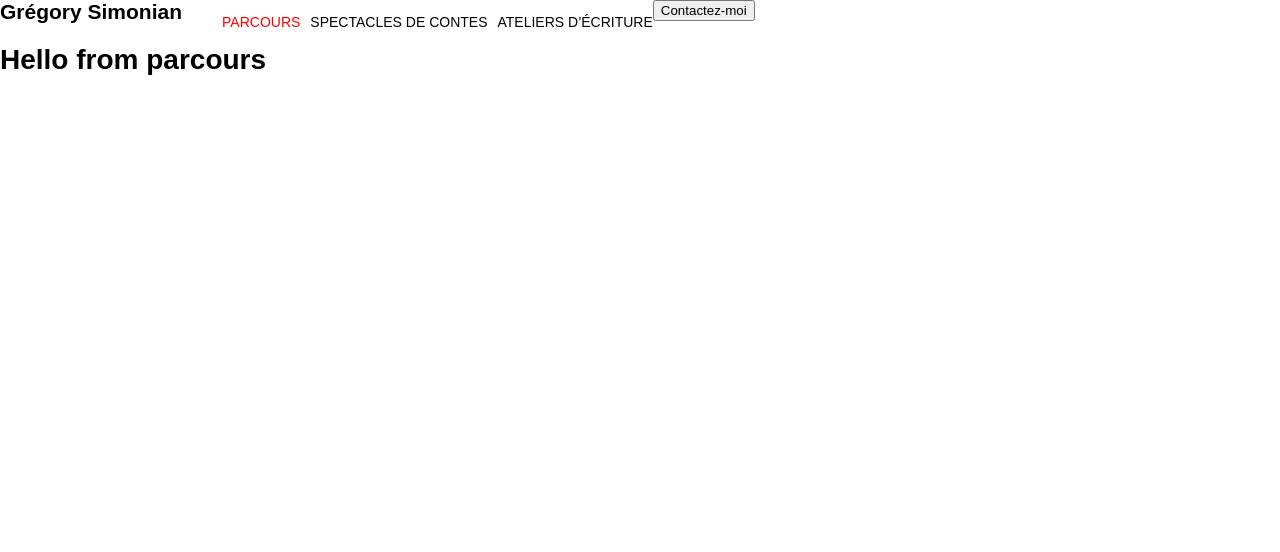
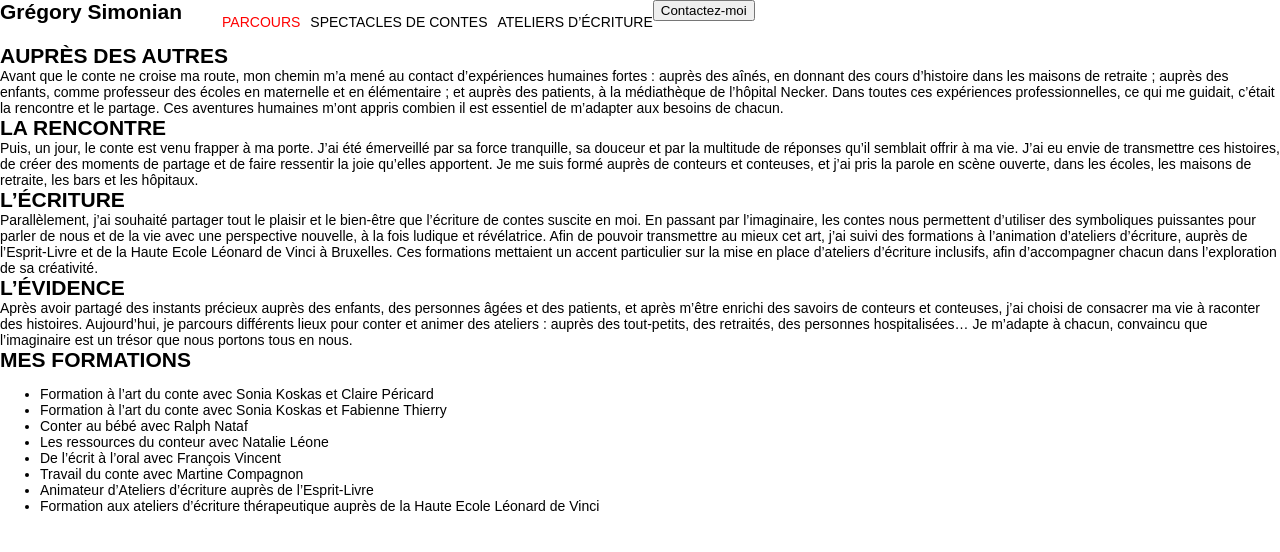
Before and after one commit to alexissimonian/gregory-conte, a SvelteKit app: page /parcours in a window 1280 px wide. Shown: the top 552 px of the page. Built offline with nearby package versions, Linux system fonts and the light colour scheme; a web font is replaced by a local one.

Commit message:
basic structure without carousel

```diff
--- a/src/app.css
+++ b/src/app.css
@@ -25,3 +25,8 @@ h4,
 p {
     margin: 0px;
 }
+
+h2,
+h3 {
+    text-transform: uppercase;
+}
--- a/src/routes/contact/+page.svelte
+++ b/src/routes/contact/+page.svelte
@@ -35,14 +35,14 @@
 </script>
 
 <header>
-    <h1>Contact</h1>
+    <h2>Contactez-moi !</h2>
 </header>
 <section>
     <div id="contact-form-container">
         <form method="post" on:submit={handleSubmit}>
             <label>Nom <input name="nom" required /></label>
             <label>Prénom <input name="prenom" required /></label>
-            <label>Email <input name="email" required /></label>
+            <label>Votre Adresse E-mail <input name="email" required /></label><br/>
             <label>Message <textarea name="message" required></textarea></label>
 
             <div bind:this={turnstileContainer}></div>
@@ -56,3 +56,5 @@
         </form>
     </div>
 </section>
+<style>
+</style>
--- a/src/routes/parcours/+page.svelte
+++ b/src/routes/parcours/+page.svelte
@@ -1 +1,97 @@
-<h1>Hello from parcours</h1>
+<section>
+    <header>
+        <h2>Auprès des autres</h2>
+    </header>
+    <div>
+        <p>
+            Avant que le conte ne croise ma route, mon chemin m’a mené au
+            contact d’expériences humaines fortes : auprès des aînés, en donnant
+            des cours d’histoire dans les maisons de retraite ; auprès des
+            enfants, comme professeur des écoles en maternelle et en élémentaire
+            ; et auprès des patients, à la médiathèque de l’hôpital Necker. Dans
+            toutes ces expériences professionnelles, ce qui me guidait, c’était
+            la rencontre et le partage. Ces aventures humaines m’ont appris
+            combien il est essentiel de m’adapter aux besoins de chacun.
+        </p>
+    </div>
+</section>
+<section>
+    <header>
+        <h2>La rencontre</h2>
+    </header>
+    <div>
+        <p>
+            Puis, un jour, le conte est venu frapper à ma porte. J’ai été
+            émerveillé par sa force tranquille, sa douceur et par la multitude
+            de réponses qu’il semblait offrir à ma vie. J’ai eu envie de
+            transmettre ces histoires, de créer des moments de partage et de
+            faire ressentir la joie qu’elles apportent. Je me suis formé auprès
+            de conteurs et conteuses, et j’ai pris la parole en scène ouverte,
+            dans les écoles, les maisons de retraite, les bars et les hôpitaux.
+        </p>
+    </div>
+</section>
+<section>
+    <header>
+        <h2>L’écriture</h2>
+    </header>
+    <div>
+        <p>
+            Parallèlement, j’ai souhaité partager tout le plaisir et le
+            bien-être que l’écriture de contes suscite en moi. En passant par
+            l’imaginaire, les contes nous permettent d’utiliser des symboliques
+            puissantes pour parler de nous et de la vie avec une perspective
+            nouvelle, à la fois ludique et révélatrice. Afin de pouvoir
+            transmettre au mieux cet art, j’ai suivi des formations à
+            l’animation d’ateliers d’écriture, auprès de l’Esprit-Livre et de la
+            Haute Ecole Léonard de Vinci à Bruxelles. Ces formations mettaient
+            un accent particulier sur la mise en place d’ateliers d’écriture
+            inclusifs, afin d’accompagner chacun dans l’exploration de sa
+            créativité.
+        </p>
+    </div>
+</section>
+<section>
+    <header>
+        <h2>L’évidence</h2>
+    </header>
+    <div>
+        <p>
+            Après avoir partagé des instants précieux auprès des enfants, des
+            personnes âgées et des patients, et après m’être enrichi des savoirs
+            de conteurs et conteuses, j’ai choisi de consacrer ma vie à raconter
+            des histoires. Aujourd’hui, je parcours différents lieux pour conter
+            et animer des ateliers : auprès des tout-petits, des retraités, des
+            personnes hospitalisées… Je m’adapte à chacun, convaincu que
+            l’imaginaire est un trésor que nous portons tous en nous.
+        </p>
+    </div>
+</section>
+<section>
+    <div>
+        <header><h2>Mes formations</h2></header>
+        <div>
+            <ul>
+                <li>
+                    Formation à l’art du conte avec Sonia Koskas et Claire
+                    Péricard
+                </li>
+                <li>
+                    Formation à l’art du conte avec Sonia Koskas et Fabienne
+                    Thierry
+                </li>
+                <li>Conter au bébé avec Ralph Nataf</li>
+                <li>Les ressources du conteur avec Natalie Léone</li>
+                <li>De l’écrit à l’oral avec François Vincent</li>
+                <li>Travail du conte avec Martine Compagnon</li>
+                <li>
+                    Animateur d’Ateliers d’écriture auprès de l’Esprit-Livre
+                </li>
+                <li>
+                    Formation aux ateliers d’écriture thérapeutique auprès de la
+                    Haute Ecole Léonard de Vinci
+                </li>
+            </ul>
+        </div>
+    </div>
+</section>
```
Also changed, not shown: src/routes/ateliers/+page.svelte (+38 -1 lines), src/routes/spectacles/+page.svelte (+107 -1 lines).
